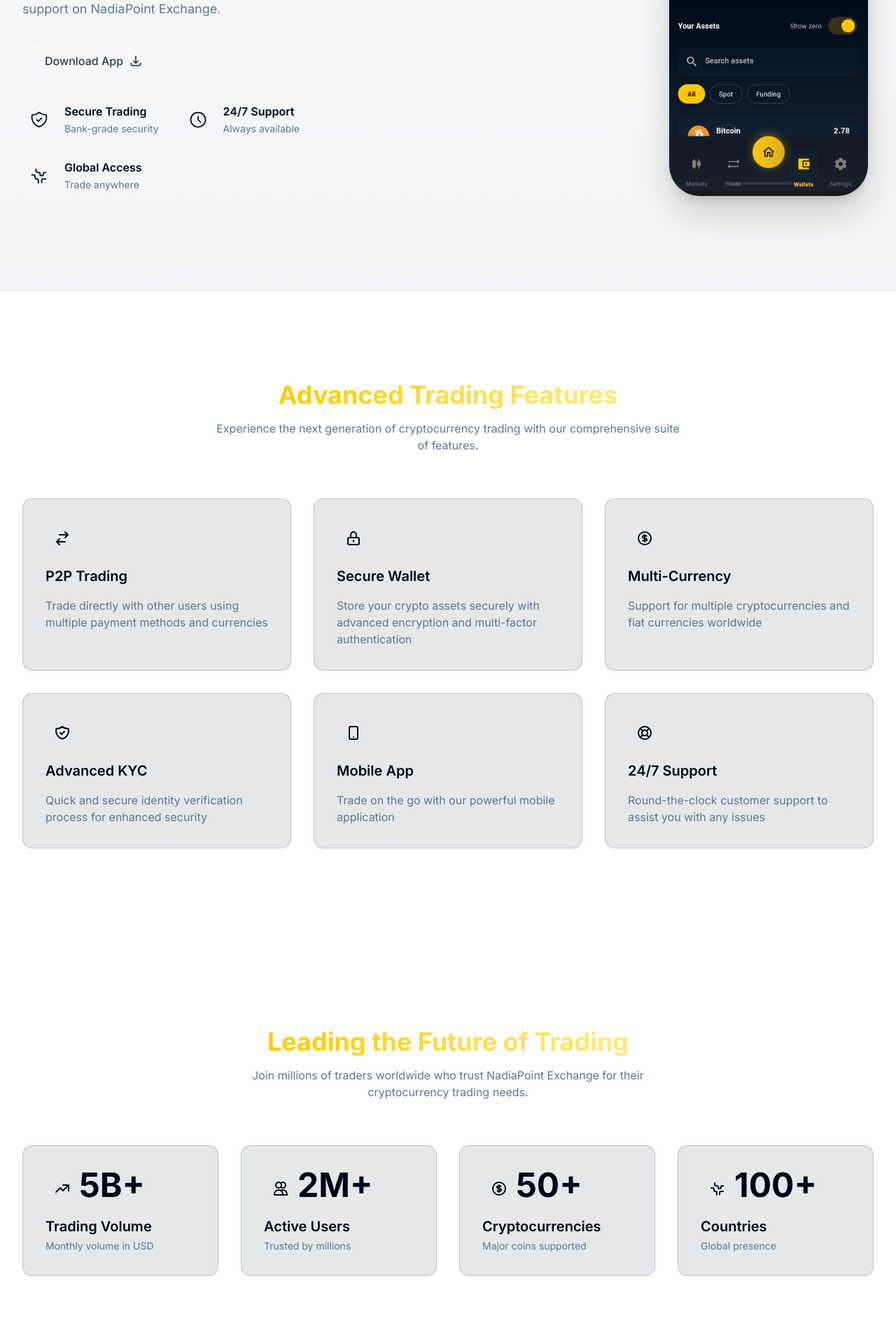
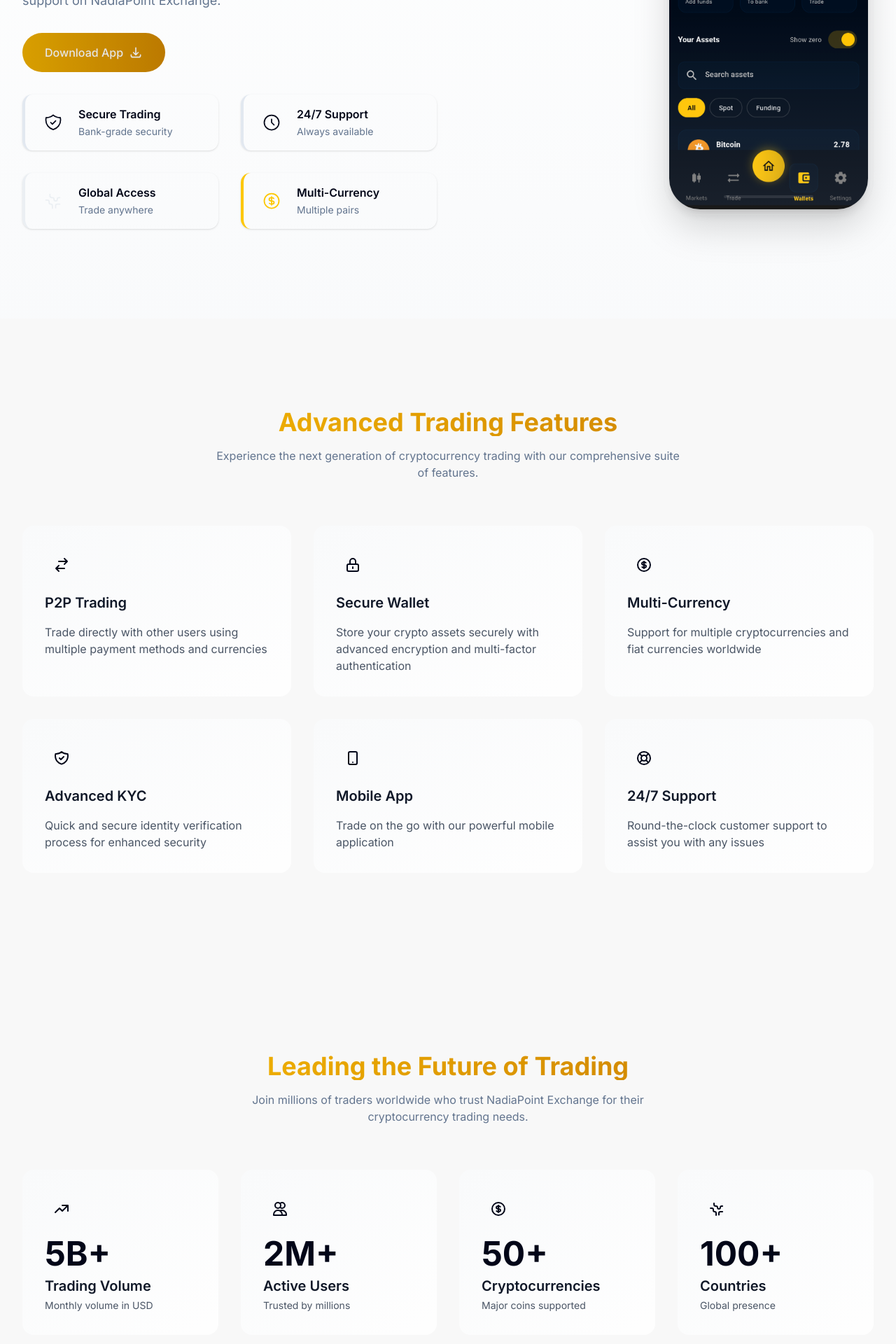
Before and after one commit to tekiplanet/nadiapoint-beta101, a Next.js app in the folder nadiapoint-website/: page / in a window 1280 px wide. Shown: the part 440-2360 px from the top of the page at 70% size. Built offline with nearby package versions, Linux system fonts and the light colour scheme.

Commit message:
Nadiapoint working on website

```diff
--- a/nadiapoint-website/src/app/globals.css
+++ b/nadiapoint-website/src/app/globals.css
@@ -45,7 +45,7 @@
 
 :root {
   --radius: 0.625rem;
-  --background: oklch(1 0 0);
+  --background: oklch(0.98 0 0);
   --foreground: oklch(0.129 0.042 264.695);
   --card: oklch(1 0 0);
   --card-foreground: oklch(0.129 0.042 264.695);
@@ -53,11 +53,11 @@
   --popover-foreground: oklch(0.129 0.042 264.695);
   --primary: oklch(0.208 0.042 265.755);
   --primary-foreground: oklch(0.984 0.003 247.858);
-  --secondary: oklch(0.968 0.007 247.896);
+  --secondary: oklch(0.9 0.007 247.896);
   --secondary-foreground: oklch(0.208 0.042 265.755);
-  --muted: oklch(0.968 0.007 247.896);
+  --muted: oklch(0.95 0.007 247.896);
   --muted-foreground: oklch(0.554 0.046 257.417);
-  --accent: oklch(0.968 0.007 247.896);
+  --accent: oklch(0.95 0.007 247.896);
   --accent-foreground: oklch(0.208 0.042 265.755);
   --destructive: oklch(0.577 0.245 27.325);
   --border: oklch(0.929 0.013 255.508);
@@ -127,7 +127,7 @@
 }
 
 .gradient-light {
-  @apply bg-gradient-to-b from-gray-50 to-gray-100;
+  @apply bg-gradient-to-b from-white to-gray-50;
 }
 
 /* Custom Animations */
@@ -150,10 +150,25 @@
 }
 
 .card-light {
-  @apply bg-white border border-gray-200 rounded-xl shadow-sm;
+  @apply bg-white/90 border border-gray-200 rounded-xl shadow-sm backdrop-blur-sm;
 }
 
 /* Custom Text Styles */
 .text-gradient {
-  @apply bg-clip-text text-transparent bg-gradient-to-r from-yellow-400 to-yellow-200;
+  @apply bg-clip-text text-transparent;
+  @apply dark:bg-gradient-to-r dark:from-yellow-400 dark:to-yellow-200;
+  @apply bg-gradient-to-r from-yellow-500 to-yellow-600;
 }
+
+/* Custom Button Styles */
+.button-primary {
+  @apply bg-gray-100 text-gray-900 hover:bg-gray-200 border border-gray-200;
+  @apply dark:bg-white/10 dark:text-white dark:hover:bg-white/20 dark:border-white/20;
+  @apply transition-all duration-200;
+}
+
+.button-secondary {
+  @apply bg-gray-50 text-gray-800 hover:bg-gray-100 border border-gray-200;
+  @apply dark:bg-gray-800 dark:text-gray-100 dark:hover:bg-gray-700 dark:border-gray-700;
+  @apply transition-all duration-200;
+}
--- a/nadiapoint-website/src/app/layout.tsx
+++ b/nadiapoint-website/src/app/layout.tsx
@@ -23,7 +23,7 @@
           <div suppressHydrationWarning>
             <Header />
             <main className="min-h-screen">
-              {children}
+        {children}
             </main>
           </div>
         </ThemeProvider>
--- a/nadiapoint-website/src/app/page.tsx
+++ b/nadiapoint-website/src/app/page.tsx
@@ -12,6 +12,6 @@
       <TradingStats />
       <MobileShowcase />
       <SecurityFeatures />
-    </main>
+      </main>
   )
 }
--- a/nadiapoint-website/src/components/home/features-grid.tsx
+++ b/nadiapoint-website/src/components/home/features-grid.tsx
@@ -131,26 +131,35 @@
             <motion.div
               key={index}
               variants={item}
-              className="card-dark group relative overflow-hidden rounded-2xl p-8 transition-all hover:bg-dark-accent/5"
+              className="group relative overflow-hidden rounded-2xl bg-gradient-to-br from-gray-50/90 to-white/90 p-8 transition-all duration-300 hover:translate-y-[-2px] hover:shadow-2xl dark:from-gray-900/90 dark:to-gray-800/90"
             >
-              {/* Gradient border */}
-              <div className="absolute inset-0 rounded-2xl bg-gradient-to-r from-highlight-primary/10 to-highlight-secondary/10 transition-all group-hover:opacity-100" />
+              {/* Gradient Overlay */}
+              <div className="absolute inset-0 bg-gradient-to-br from-highlight-primary/5 via-highlight-secondary/5 to-transparent opacity-0 transition-opacity duration-300 group-hover:opacity-100 dark:from-highlight-primary/10 dark:via-highlight-secondary/10" />
 
               {/* Content */}
               <div className="relative space-y-4">
-                <div className="inline-flex h-12 w-12 items-center justify-center rounded-xl bg-highlight-primary/10">
-                  <div className="text-highlight-primary">{feature.icon}</div>
+                <div className="inline-flex h-12 w-12 items-center justify-center rounded-xl bg-gradient-to-br from-highlight-primary/10 to-highlight-secondary/10 dark:from-highlight-primary/20 dark:to-highlight-secondary/20">
+                  <div className="text-highlight-primary transition-colors duration-300 group-hover:text-highlight-secondary">
+                    {feature.icon}
+                  </div>
                 </div>
 
-                <h3 className="text-xl font-semibold">{feature.title}</h3>
+                <h3 className="text-xl font-semibold text-gray-900 dark:text-white">
+                  {feature.title}
+                </h3>
 
-                <p className="text-muted-foreground">{feature.description}</p>
+                <p className="text-gray-600 dark:text-gray-400">
+                  {feature.description}
+                </p>
               </div>
 
-              {/* Hover effect */}
-              <div className="absolute right-4 top-4 opacity-0 transition-all group-hover:opacity-100">
+              {/* Border Gradient */}
+              <div className="absolute inset-px rounded-2xl bg-gradient-to-br from-highlight-primary/10 to-highlight-secondary/10 opacity-0 transition-opacity duration-300 group-hover:opacity-100 dark:from-highlight-primary/20 dark:to-highlight-secondary/20" />
+
+              {/* Hover Arrow */}
+              <div className="absolute right-6 top-6 flex h-8 w-8 items-center justify-center rounded-full bg-gradient-to-r from-highlight-primary/10 to-highlight-secondary/10 opacity-0 transition-all duration-300 group-hover:opacity-100 dark:from-highlight-primary/20 dark:to-highlight-secondary/20">
                 <svg
-                  className="h-6 w-6 text-highlight-primary"
+                  className="h-4 w-4 text-gray-900 transition-transform duration-300 group-hover:translate-x-0.5 dark:text-white"
                   fill="none"
                   stroke="currentColor"
                   viewBox="0 0 24 24"
@@ -163,6 +172,10 @@
                   />
                 </svg>
               </div>
+
+              {/* Glow Effect */}
+              <div className="absolute -right-10 -top-10 h-24 w-24 rounded-full bg-highlight-primary/5 blur-2xl transition-all duration-300 group-hover:bg-highlight-primary/10 dark:bg-highlight-primary/10 dark:group-hover:bg-highlight-primary/20" />
+              <div className="absolute -bottom-10 -left-10 h-24 w-24 rounded-full bg-highlight-secondary/5 blur-2xl transition-all duration-300 group-hover:bg-highlight-secondary/10 dark:bg-highlight-secondary/10 dark:group-hover:bg-highlight-secondary/20" />
             </motion.div>
           ))}
         </motion.div>
--- a/nadiapoint-website/src/components/home/hero-section.tsx
+++ b/nadiapoint-website/src/components/home/hero-section.tsx
@@ -43,7 +43,9 @@
             <div className="flex flex-wrap gap-4">
               <Link
                 href="/download"
-                className="group relative inline-flex items-center overflow-hidden rounded-full bg-gradient-to-r from-highlight-primary to-highlight-secondary px-8 py-4 font-medium text-dark-background transition-all hover:scale-105"
+                className="group relative inline-flex items-center overflow-hidden rounded-full
+                  bg-gradient-to-r from-yellow-500 to-yellow-600 dark:from-highlight-primary dark:to-highlight-secondary
+                  px-8 py-4 font-medium text-white dark:text-dark-background transition-all hover:scale-105"
               >
                 Download App
                 <svg
@@ -59,13 +61,13 @@
                     d="M4 16v1a3 3 0 003 3h10a3 3 0 003-3v-1m-4-4l-4 4m0 0l-4-4m4 4V4"
                   />
                 </svg>
-                <div className="absolute inset-0 bg-white/20 transition-opacity duration-300 group-hover:opacity-0" />
+                <div className="absolute inset-0 bg-black/10 dark:bg-white/20 transition-opacity duration-300 group-hover:opacity-0" />
               </Link>
             </div>
 
             {/* Trust Badges */}
-            <div className="flex flex-wrap items-center gap-8">
-              <div className="group flex items-center gap-3 transition-transform hover:scale-105">
+            <div className="grid grid-cols-1 gap-4 sm:grid-cols-2 lg:gap-8">
+              <div className="group flex items-center gap-3 rounded-xl border-l-4 border-highlight-primary bg-white/5 p-4 shadow-sm transition-transform hover:scale-105 dark:bg-dark-background/40">
                 <div className="flex h-12 w-12 items-center justify-center rounded-2xl bg-gradient-to-br from-highlight-primary/10 to-highlight-secondary/10 p-2.5">
                   <svg
                     className="h-full w-full text-highlight-primary"
@@ -86,10 +88,10 @@
                   <span className="text-sm text-muted-foreground">Bank-grade security</span>
                 </div>
               </div>
-              <div className="group flex items-center gap-3 transition-transform hover:scale-105">
+              <div className="group flex items-center gap-3 rounded-xl border-l-4 border-highlight-secondary bg-white/5 p-4 shadow-sm transition-transform hover:scale-105 dark:bg-dark-background/40">
                 <div className="flex h-12 w-12 items-center justify-center rounded-2xl bg-gradient-to-br from-highlight-primary/10 to-highlight-secondary/10 p-2.5">
                   <svg
-                    className="h-full w-full text-highlight-primary"
+                    className="h-full w-full text-highlight-secondary"
                     fill="none"
                     stroke="currentColor"
                     viewBox="0 0 24 24"
@@ -107,10 +109,10 @@
                   <span className="text-sm text-muted-foreground">Always available</span>
                 </div>
               </div>
-              <div className="group flex items-center gap-3 transition-transform hover:scale-105">
+              <div className="group flex items-center gap-3 rounded-xl border-l-4 border-accent bg-white/5 p-4 shadow-sm transition-transform hover:scale-105 dark:bg-dark-background/40">
                 <div className="flex h-12 w-12 items-center justify-center rounded-2xl bg-gradient-to-br from-highlight-primary/10 to-highlight-secondary/10 p-2.5">
                   <svg
-                    className="h-full w-full text-highlight-primary"
+                    className="h-full w-full text-accent"
                     fill="none"
                     stroke="currentColor"
                     viewBox="0 0 24 24"
@@ -126,6 +128,27 @@
                 <div>
                   <span className="block font-semibold">Global Access</span>
                   <span className="text-sm text-muted-foreground">Trade anywhere</span>
+                </div>
+              </div>
+              <div className="group flex items-center gap-3 rounded-xl border-l-4 border-yellow-400 bg-white/5 p-4 shadow-sm transition-transform hover:scale-105 dark:bg-dark-background/40">
+                <div className="flex h-12 w-12 items-center justify-center rounded-2xl bg-gradient-to-br from-highlight-primary/10 to-highlight-secondary/10 p-2.5">
+                  <svg
+                    className="h-full w-full text-yellow-400"
+                    fill="none"
+                    stroke="currentColor"
+                    viewBox="0 0 24 24"
+                  >
+                    <path
+                      strokeLinecap="round"
+                      strokeLinejoin="round"
+                      strokeWidth={1.5}
+                      d="M12 8c-1.657 0-3 .895-3 2s1.343 2 3 2 3 .895 3 2-1.343 2-3 2m0-8c1.11 0 2.08.402 2.599 1M12 8V7m0 1v8m0 0v1m0-1c-1.11 0-2.08-.402-2.599-1M21 12a9 9 0 11-18 0 9 9 0 0118 0z"
+                    />
+                  </svg>
+                </div>
+                <div>
+                  <span className="block font-semibold">Multi-Currency</span>
+                  <span className="text-sm text-muted-foreground">Multiple pairs</span>
                 </div>
               </div>
             </div>
--- a/nadiapoint-website/src/components/home/trading-stats.tsx
+++ b/nadiapoint-website/src/components/home/trading-stats.tsx
@@ -77,8 +77,8 @@
 
   useEffect(() => {
     if (isInView) {
-      const duration = 2000 // Animation duration in milliseconds
-      const steps = 60 // Number of steps to reach the target value
+      const duration = 2000
+      const steps = 60
       const stepDuration = duration / steps
       let currentStep = 0
 
@@ -99,7 +99,7 @@
   }, [isInView, value])
 
   return (
-    <span ref={ref} className="text-4xl font-bold sm:text-5xl">
+    <span ref={ref} className="block text-4xl font-bold text-highlight-primary transition-colors duration-300 group-hover:text-highlight-secondary sm:text-5xl">
       {count}
       {suffix}
     </span>
@@ -146,24 +146,42 @@
           {stats.map((stat, index) => (
             <div
               key={index}
-              className="card-dark group relative overflow-hidden rounded-2xl p-8 transition-all hover:bg-dark-accent/5"
+              className="group relative overflow-hidden rounded-2xl bg-gradient-to-br from-gray-50/90 to-white/90 p-8 transition-all duration-300 hover:translate-y-[-2px] hover:shadow-2xl dark:from-gray-900/90 dark:to-gray-800/90"
             >
-              {/* Gradient border */}
-              <div className="absolute inset-0 rounded-2xl bg-gradient-to-r from-highlight-primary/10 to-highlight-secondary/10 transition-all group-hover:opacity-100" />
+              {/* Gradient Overlay */}
+              <div className="absolute inset-0 bg-gradient-to-br from-highlight-primary/5 via-highlight-secondary/5 to-transparent opacity-0 transition-opacity duration-300 group-hover:opacity-100 dark:from-highlight-primary/10 dark:via-highlight-secondary/10" />
 
               {/* Content */}
               <div className="relative space-y-4">
-                <div className="inline-flex h-12 w-12 items-center justify-center rounded-xl bg-highlight-primary/10">
-                  <div className="text-highlight-primary">{stat.icon}</div>
+                <div className="inline-flex h-12 w-12 items-center justify-center rounded-xl bg-gradient-to-br from-highlight-primary/10 to-highlight-secondary/10 dark:from-highlight-primary/20 dark:to-highlight-secondary/20">
+                  <div className="text-highlight-primary transition-colors duration-300 group-hover:text-highlight-secondary">
+                    {stat.icon}
+                  </div>
                 </div>
 
-                <AnimatedCounter value={stat.value} suffix={stat.suffix} />
+                <div className="space-y-2">
+                  <AnimatedCounter
+                    value={stat.value}
+                    suffix={stat.suffix}
+                  />
 
-                <div>
-                  <h3 className="text-xl font-semibold">{stat.label}</h3>
-                  <p className="mt-1 text-sm text-muted-foreground">{stat.sublabel}</p>
+                  <div>
+                    <h3 className="text-xl font-semibold text-gray-900 dark:text-white">
+                      {stat.label}
+                    </h3>
+                    <p className="mt-1 text-sm text-gray-600 dark:text-gray-400">
+                      {stat.sublabel}
+                    </p>
+                  </div>
                 </div>
               </div>
+
+              {/* Border Gradient */}
+              <div className="absolute inset-px rounded-2xl bg-gradient-to-br from-highlight-primary/10 to-highlight-secondary/10 opacity-0 transition-opacity duration-300 group-hover:opacity-100 dark:from-highlight-primary/20 dark:to-highlight-secondary/20" />
+
+              {/* Glow Effect */}
+              <div className="absolute -right-10 -top-10 h-24 w-24 rounded-full bg-highlight-primary/5 blur-2xl transition-all duration-300 group-hover:bg-highlight-primary/10 dark:bg-highlight-primary/10 dark:group-hover:bg-highlight-primary/20" />
+              <div className="absolute -bottom-10 -left-10 h-24 w-24 rounded-full bg-highlight-secondary/5 blur-2xl transition-all duration-300 group-hover:bg-highlight-secondary/10 dark:bg-highlight-secondary/10 dark:group-hover:bg-highlight-secondary/20" />
             </div>
           ))}
         </motion.div>
```
Also changed, not shown: nadiapoint-website/src/components/home/mobile-showcase.tsx (+54 -15 lines).
